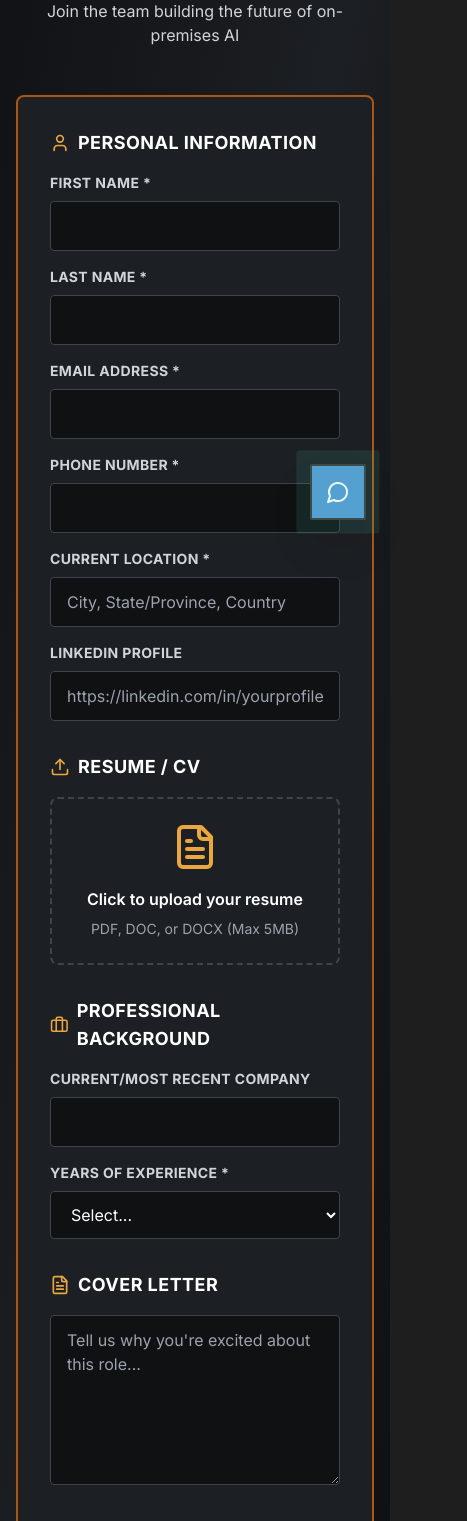
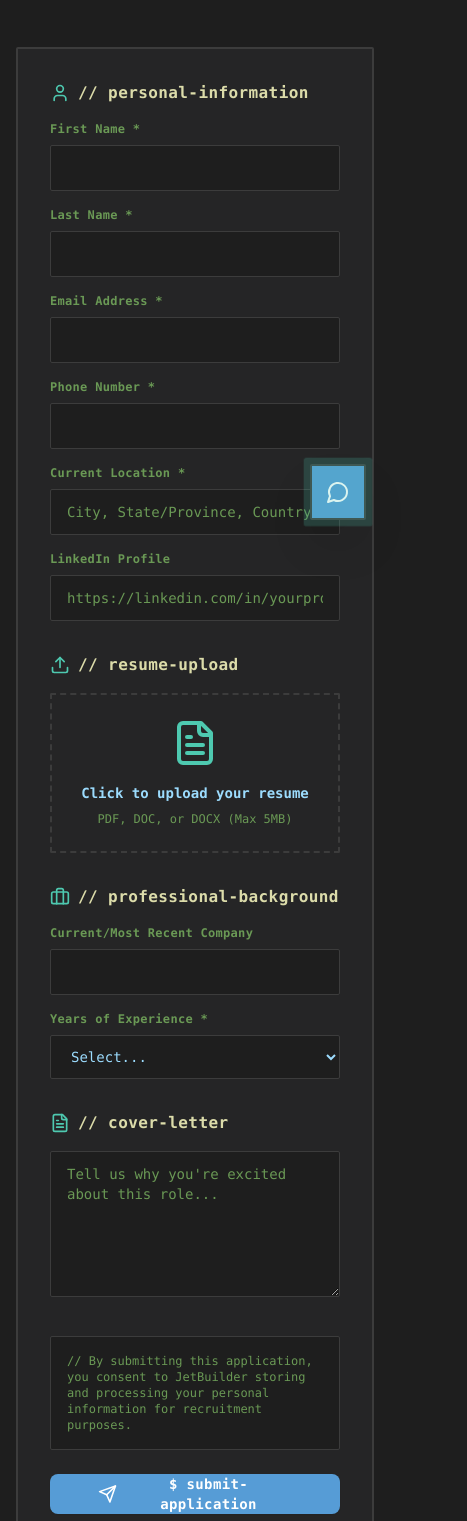
Before and after one commit to jetbuilder/core, a Next.js app: page /careers/apply in a window 390 px wide. Shown: the part 300-1821 px from the top of the page, 467 px wide, since content can reach past the window. Built offline with nearby package versions, Linux system fonts and the light colour scheme; no server answers.

Commit message:
Apply IDE style to job application form - VSCode theme with monospace fonts and function notation

```diff
--- a/src/app/careers/apply/page.tsx
+++ b/src/app/careers/apply/page.tsx
@@ -30,44 +30,47 @@ interface ApplicationData {
 
 function SuccessScreen({ formData, fileName }: { formData: ApplicationData; fileName: string }) {
   return (
-    <div className="min-h-screen bg-gradient-to-br from-gunmetal-950 via-gunmetal-900 to-primary-950 py-12 px-4">
+    <div className="min-h-screen bg-vscode-bg py-12 px-4 font-mono">
       <motion.div
         initial={{ opacity: 0, scale: 0.9 }}
         animate={{ opacity: 1, scale: 1 }}
-        className="max-w-2xl w-full mx-auto bg-gunmetal-900 border-2 border-tactical-600 rounded-lg p-8 text-center"
+        className="max-w-2xl w-full mx-auto bg-vscode-sidebar border-2 border-vscode-type rounded-sm p-8 text-center"
       >
-        <div className="inline-flex items-center justify-center w-20 h-20 bg-tactical-900 border-2 border-tactical-600 rounded-full mb-6">
-          <CheckCircle className="w-10 h-10 text-tactical-400" />
+        <div className="inline-flex items-center justify-center w-20 h-20 bg-vscode-bg border-2 border-vscode-type rounded-sm mb-6">
+          <CheckCircle className="w-10 h-10 text-vscode-type" />
         </div>
-        <h2 className="text-3xl font-bold text-white uppercase tracking-wide mb-4">
-          Application Submitted!
+        <h2 className="text-3xl font-bold text-vscode-function tracking-wide mb-4">
+          application.submitted()
         </h2>
-        <p className="text-xl text-gray-300 mb-6">
-          Thank you for applying to the <span className="text-tactical-400 font-semibold">{formData.jobTitle}</span> position.
+        <p className="text-sm text-vscode-comment mb-2">
+          // success-confirmation
         </p>
-        <div className="bg-gunmetal-950 border border-tactical-700 rounded-lg p-6 mb-6">
-          <p className="text-gray-300 mb-4">
-            Our talent acquisition team will review your application and contact you within <span className="text-tactical-400 font-bold">5-7 business days</span>.
+        <p className="text-lg text-vscode-variable mb-6">
+          Thank you for applying to the <span className="text-vscode-type font-semibold">{formData.jobTitle}</span> position.
+        </p>
+        <div className="bg-vscode-bg border border-vscode-border rounded-sm p-6 mb-6">
+          <p className="text-vscode-variable mb-4 text-sm">
+            Our talent acquisition team will review your application and contact you within <span className="text-vscode-type font-bold">5-7 business days</span>.
           </p>
-          <ul className="text-left text-gray-300 space-y-2 max-w-md mx-auto">
+          <ul className="text-left text-vscode-variable space-y-2 max-w-md mx-auto text-xs">
             <li className="flex items-start space-x-2">
-              <span className="text-tactical-500 mt-1">▸</span>
+              <span className="text-vscode-type mt-1">✓</span>
               <span>Application received for: {formData.jobTitle}</span>
             </li>
             <li className="flex items-start space-x-2">
-              <span className="text-tactical-500 mt-1">▸</span>
+              <span className="text-vscode-type mt-1">✓</span>
               <span>Resume: {fileName}</span>
             </li>
           </ul>
         </div>
         <div className="flex gap-4 justify-center">
           <a href="/careers">
-            <Button className="bg-tactical-600 hover:bg-tactical-700">
+            <Button className="bg-vscode-keyword hover:bg-vscode-selection text-white font-mono">
               View More Positions
             </Button>
           </a>
           <a href="/">
-            <Button variant="outline">
+            <Button variant="outline" className="border-vscode-border text-vscode-variable hover:bg-vscode-hover font-mono">
               Return to Home
             </Button>
           </a>
@@ -184,7 +187,7 @@ function JobApplicationForm() {
   }
 
   return (
-    <div className="min-h-screen bg-gradient-to-br from-gunmetal-950 via-gunmetal-900 to-primary-950">
+    <div className="min-h-screen bg-vscode-bg font-mono">
       <div className="container mx-auto px-4 py-12">
         <div className="max-w-4xl mx-auto">
           <motion.div
@@ -192,17 +195,17 @@ function JobApplicationForm() {
             animate={{ opacity: 1, y: 0 }}
             className="text-center mb-12"
           >
-            <div className="inline-flex items-center space-x-2 bg-tactical-900 px-4 py-2 rounded-sm mb-4 border border-tactical-700">
-              <Briefcase className="w-5 h-5 text-tactical-400" />
-              <span className="text-xs font-bold text-tactical-400 uppercase tracking-wider">Job Application</span>
+            <div className="inline-flex items-center space-x-2 bg-vscode-sidebar px-4 py-2 rounded-sm mb-4 border border-vscode-border">
+              <Briefcase className="w-5 h-5 text-vscode-type" />
+              <span className="text-xs font-bold text-vscode-comment tracking-wider">// job-application</span>
             </div>
-            <h1 className="text-4xl md:text-5xl font-bold text-white uppercase tracking-wide mb-4">
-              Apply for Position
+            <h1 className="text-4xl md:text-5xl font-bold text-vscode-function tracking-wide mb-4">
+              application.submit()
             </h1>
-            <p className="text-xl text-tactical-400 font-semibold">
+            <p className="text-xl text-vscode-type font-semibold">
               {jobTitle}
             </p>
-            <p className="text-gray-300 mt-2">
+            <p className="text-vscode-variable mt-2 text-sm">
               Join the team building the future of on-premises AI
             </p>
           </motion.div>
@@ -212,16 +215,16 @@ function JobApplicationForm() {
             animate={{ opacity: 1, y: 0 }}
             transition={{ delay: 0.2 }}
             onSubmit={handleSubmit}
-            className="bg-gunmetal-900 border-2 border-tactical-700 rounded-lg p-8"
+            className="bg-vscode-sidebar border-2 border-vscode-border rounded-sm p-8"
           >
             <div className="mb-8">
               <div className="flex items-center space-x-2 mb-4">
-                <User className="w-5 h-5 text-tactical-400" />
-                <h3 className="text-lg font-bold text-white uppercase tracking-wide">Personal Information</h3>
+                <User className="w-5 h-5 text-vscode-type" />
+                <h3 className="text-base font-bold text-vscode-function tracking-wide">// personal-information</h3>
               </div>
               <div className="grid grid-cols-1 md:grid-cols-2 gap-4">
                 <div>
-                  <label className="block text-sm font-bold text-gray-300 mb-2 uppercase tracking-wide">
+                  <label className="block text-xs font-bold text-vscode-comment mb-2 tracking-wide">
                     First Name *
                   </label>
                   <input
@@ -230,11 +233,11 @@ function JobApplicationForm() {
                     required
                     value={formData.firstName}
                     onChange={handleInputChange}
-                    className="w-full bg-gunmetal-950 text-white border border-gunmetal-700 rounded px-4 py-3 focus:outline-none focus:ring-2 focus:ring-tactical-600"
+                    className="w-full bg-vscode-bg text-vscode-variable border border-vscode-border rounded-sm px-4 py-3 focus:outline-none focus:ring-1 focus:ring-vscode-type font-mono text-sm"
                   />
                 </div>
                 <div>
-                  <label className="block text-sm font-bold text-gray-300 mb-2 uppercase tracking-wide">
+                  <label className="block text-xs font-bold text-vscode-comment mb-2 tracking-wide">
                     Last Name *
                   </label>
                   <input
@@ -243,11 +246,11 @@ function JobApplicationForm() {
                     required
                     value={formData.lastName}
                     onChange={handleInputChange}
-                    className="w-full bg-gunmetal-950 text-white border border-gunmetal-700 rounded px-4 py-3 focus:outline-none focus:ring-2 focus:ring-tactical-600"
+                    className="w-full bg-vscode-bg text-vscode-variable border border-vscode-border rounded-sm px-4 py-3 focus:outline-none focus:ring-1 focus:ring-vscode-type font-mono text-sm"
                   />
                 </div>
                 <div>
-                  <label className="block text-sm font-bold text-gray-300 mb-2 uppercase tracking-wide">
+                  <label className="block text-xs font-bold text-vscode-comment mb-2 tracking-wide">
                     Email Address *
                   </label>
                   <input
@@ -256,11 +259,11 @@ function JobApplicationForm() {
                     required
                     value={formData.email}
                     onChange={handleInputChange}
-                    className="w-full bg-gunmetal-950 text-white border border-gunmetal-700 rounded px-4 py-3 focus:outline-none focus:ring-2 focus:ring-tactical-600"
+                    className="w-full bg-vscode-bg text-vscode-variable border border-vscode-border rounded-sm px-4 py-3 focus:outline-none focus:ring-1 focus:ring-vscode-type font-mono text-sm"
                   />
                 </div>
                 <div>
-                  <label className="block text-sm font-bold text-gray-300 mb-2 uppercase tracking-wide">
+                  <label className="block text-xs font-bold text-vscode-comment mb-2 tracking-wide">
                     Phone Number *
                   </label>
                   <input
@@ -269,11 +272,11 @@ function JobApplicationForm() {
                     required
                     value={formData.phone}
                     onChange={handleInputChange}
-                    className="w-full bg-gunmetal-950 text-white border border-gunmetal-700 rounded px-4 py-3 focus:outline-none focus:ring-2 focus:ring-tactical-600"
+                    className="w-full bg-vscode-bg text-vscode-variable border border-vscode-border rounded-sm px-4 py-3 focus:outline-none focus:ring-1 focus:ring-vscode-type font-mono text-sm"
                   />
                 </div>
                 <div>
-                  <label className="block text-sm font-bold text-gray-300 mb-2 uppercase tracking-wide">
+                  <label className="block text-xs font-bold text-vscode-comment mb-2 tracking-wide">
                     Current Location *
                   </label>
                   <input
@@ -283,11 +286,11 @@ function JobApplicationForm() {
                     value={formData.location}
                     onChange={handleInputChange}
                     placeholder="City, State/Province, Country"
-                    className="w-full bg-gunmetal-950 text-white border border-gunmetal-700 rounded px-4 py-3 focus:outline-none focus:ring-2 focus:ring-tactical-600"
+                    className="w-full bg-vscode-bg text-vscode-variable border border-vscode-border rounded-sm px-4 py-3 focus:outline-none focus:ring-1 focus:ring-vscode-type font-mono text-sm placeholder:text-vscode-comment"
                   />
                 </div>
                 <div>
-                  <label className="block text-sm font-bold text-gray-300 mb-2 uppercase tracking-wide">
+                  <label className="block text-xs font-bold text-vscode-comment mb-2 tracking-wide">
                     LinkedIn Profile
                   </label>
                   <input
@@ -296,7 +299,7 @@ function JobApplicationForm() {
                     value={formData.linkedIn}
                     onChange={handleInputChange}
                     placeholder="https://linkedin.com/in/yourprofile"
-                    className="w-full bg-gunmetal-950 text-white border border-gunmetal-700 rounded px-4 py-3 focus:outline-none focus:ring-2 focus:ring-tactical-600"
+                    className="w-full bg-vscode-bg text-vscode-variable border border-vscode-border rounded-sm px-4 py-3 focus:outline-none focus:ring-1 focus:ring-vscode-type font-mono text-sm placeholder:text-vscode-comment"
                   />
                 </div>
               </div>
@@ -304,10 +307,10 @@ function JobApplicationForm() {
 
             <div className="mb-8">
               <div className="flex items-center space-x-2 mb-4">
-                <Upload className="w-5 h-5 text-tactical-400" />
-                <h3 className="text-lg font-bold text-white uppercase tracking-wide">Resume / CV</h3>
+                <Upload className="w-5 h-5 text-vscode-type" />
+                <h3 className="text-base font-bold text-vscode-function tracking-wide">// resume-upload</h3>
               </div>
-              <div className="border-2 border-dashed border-gunmetal-700 rounded-lg p-6 text-center hover:border-tactical-600 transition-colors">
+              <div className="border-2 border-dashed border-vscode-border rounded-sm p-6 text-center hover:border-vscode-type transition-colors">
                 <input
                   type="file"
                   id="resume"
@@ -318,16 +321,16 @@ function JobApplicationForm() {
                   required
                 />
                 <label htmlFor="resume" className="cursor-pointer">
-                  <FileText className="w-12 h-12 text-tactical-400 mx-auto mb-4" />
+                  <FileText className="w-12 h-12 text-vscode-type mx-auto mb-4" />
                   {fileName ? (
                     <div>
-                      <p className="text-tactical-400 font-semibold mb-2">{fileName}</p>
-                      <p className="text-gray-500 text-sm">Click to change file</p>
+                      <p className="text-vscode-type font-semibold mb-2 text-sm">{fileName}</p>
+                      <p className="text-vscode-comment text-xs">Click to change file</p>
                     </div>
                   ) : (
                     <div>
-                      <p className="text-white font-semibold mb-2">Click to upload your resume</p>
-                      <p className="text-gray-400 text-sm">PDF, DOC, or DOCX (Max 5MB)</p>
+                      <p className="text-vscode-variable font-semibold mb-2 text-sm">Click to upload your resume</p>
+                      <p className="text-vscode-comment text-xs">PDF, DOC, or DOCX (Max 5MB)</p>
                     </div>
                   )}
                 </label>
@@ -336,12 +339,12 @@ function JobApplicationForm() {
 
             <div className="mb-8">
               <div className="flex items-center space-x-2 mb-4">
-                <Briefcase className="w-5 h-5 text-tactical-400" />
-                <h3 className="text-lg font-bold text-white uppercase tracking-wide">Professional Background</h3>
+                <Briefcase className="w-5 h-5 text-vscode-type" />
+                <h3 className="text-base font-bold text-vscode-function tracking-wide">// professional-background</h3>
               </div>
               <div className="grid grid-cols-1 md:grid-cols-2 gap-4">
                 <div>
-                  <label className="block text-sm font-bold text-gray-300 mb-2 uppercase tracking-wide">
+                  <label className="block text-xs font-bold text-vscode-comment mb-2 tracking-wide">
                     Current/Most Recent Company
                   </label>
                   <input
@@ -349,11 +352,11 @@ function JobApplicationForm() {
                     name="currentCompany"
                     value={formData.currentCompany}
                     onChange={handleInputChange}
-                    className="w-full bg-gunmetal-950 text-white border border-gunmetal-700 rounded px-4 py-3 focus:outline-none focus:ring-2 focus:ring-tactical-600"
+                    className="w-full bg-vscode-bg text-vscode-variable border border-vscode-border rounded-sm px-4 py-3 focus:outline-none focus:ring-1 focus:ring-vscode-type font-mono text-sm"
                   />
                 </div>
                 <div>
-                  <label className="block text-sm font-bold text-gray-300 mb-2 uppercase tracking-wide">
+                  <label className="block text-xs font-bold text-vscode-comment mb-2 tracking-wide">
                     Years of Experience *
                   </label>
                   <select
@@ -361,7 +364,7 @@ function JobApplicationForm() {
                     required
                     value={formData.yearsExperience}
                     onChange={handleInputChange}
-                    className="w-full bg-gunmetal-950 text-white border border-gunmetal-700 rounded px-4 py-3 focus:outline-none focus:ring-2 focus:ring-tactical-600"
+                    className="w-full bg-vscode-bg text-vscode-variable border border-vscode-border rounded-sm px-4 py-3 focus:outline-none focus:ring-1 focus:ring-vscode-type font-mono text-sm"
                   >
                     <option value="">Select...</option>
                     <option value="0-2">0-2 years</option>
@@ -376,8 +379,8 @@ function JobApplicationForm() {
 
             <div className="mb-8">
               <div className="flex items-center space-x-2 mb-4">
-                <FileText className="w-5 h-5 text-tactical-400" />
-                <h3 className="text-lg font-bold text-white uppercase tracking-wide">Cover Letter</h3>
+                <FileText className="w-5 h-5 text-vscode-type" />
+                <h3 className="text-base font-bold text-vscode-function tracking-wide">// cover-letter</h3>
               </div>
               <textarea
                 name="coverLetter"
@@ -386,13 +389,13 @@ function JobApplicationForm() {
                 onChange={handleInputChange}
                 rows={6}
                 placeholder="Tell us why you're excited about this role..."
-                className="w-full bg-gunmetal-950 text-white border border-gunmetal-700 rounded px-4 py-3 focus:outline-none focus:ring-2 focus:ring-tactical-600"
+                className="w-full bg-vscode-bg text-vscode-variable border border-vscode-border rounded-sm px-4 py-3 focus:outline-none focus:ring-1 focus:ring-vscode-type font-mono text-sm placeholder:text-vscode-comment"
               />
             </div>
 
-            <div className="mb-6 p-4 bg-gunmetal-950 border border-tactical-700 rounded">
-              <p className="text-xs text-gray-400">
-                By submitting this application, you consent to JetBuilder storing and processing your personal information for recruitment purposes.
+            <div className="mb-6 p-4 bg-vscode-bg border border-vscode-border rounded-sm">
+              <p className="text-xs text-vscode-comment">
+                // By submitting this application, you consent to JetBuilder storing and processing your personal information for recruitment purposes.
               </p>
             </div>
 
@@ -400,7 +403,7 @@ function JobApplicationForm() {
               <Button
                 type="submit"
                 disabled={isSubmitting}
-                className="bg-tactical-600 hover:bg-tactical-700 text-white font-bold uppercase tracking-wide px-12 py-4 text-lg"
+                className="bg-vscode-keyword hover:bg-vscode-selection text-white font-bold tracking-wide px-12 py-4 text-sm font-mono"
               >
                 {isSubmitting ? (
                   <>
@@ -410,12 +413,12 @@ function JobApplicationForm() {
                 ) : (
                   <>
                     <Send className="inline-block mr-2 w-5 h-5" />
-                    Submit Application
+                    $ submit-application
                   </>
                 )}
               </Button>
-              <p className="text-gray-500 text-sm mt-4">
-                <a href="/careers" className="text-tactical-400 hover:text-tactical-300">
+              <p className="text-vscode-comment text-xs mt-4">
+                <a href="/careers" className="text-vscode-type hover:text-vscode-function">
                   ← Back to Careers
                 </a>
               </p>
@@ -430,10 +433,10 @@ function JobApplicationForm() {
 export default function JobApplicationPage() {
   return (
     <Suspense fallback={
-      <div className="min-h-screen bg-gradient-to-br from-gunmetal-950 via-gunmetal-900 to-primary-950 flex items-center justify-center">
+      <div className="min-h-screen bg-vscode-bg flex items-center justify-center font-mono">
         <div className="text-center">
-          <div className="inline-block animate-spin rounded-full h-12 w-12 border-b-2 border-tactical-400 mb-4"></div>
-          <p className="text-white text-lg">Loading application form...</p>
+          <div className="inline-block animate-spin rounded-full h-12 w-12 border-b-2 border-vscode-type mb-4"></div>
+          <p className="text-vscode-variable text-sm">Loading application form...</p>
         </div>
       </div>
     }>
```
